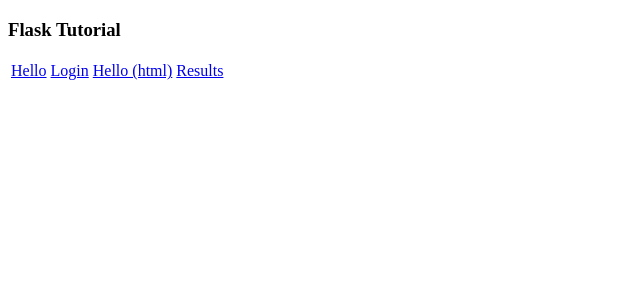
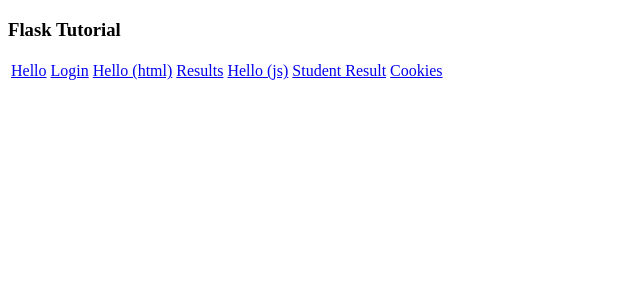
Before and after one commit to omereis/RTCM, a Flask app: page / in a window 1280 px wide. Shown: the top 300 px of the page, without its empty margins (0-640 px from the left). Run offline with Flask 3, Linux system fonts and the light colour scheme.

Commit message:
completed cookies

```diff
--- a/rtcm/rtcm.py
+++ b/rtcm/rtcm.py
@@ -1,5 +1,38 @@
-from flask import Flask, redirect, url_for, render_template, request
+from flask import Flask, redirect, url_for, render_template, request, make_response
 app = Flask(__name__)
+#------------------------------------------------------------------------------
+@app.route('/cookies')
+def	cookies():
+	return render_template("cookies_set.html")
+#------------------------------------------------------------------------------
+@app.route('/setcookie', methods = ['POST', 'GET'])
+def setcookie():
+	if request.method == 'POST':
+		user = request.form['nm']
+		resp = make_response(render_template('cookies_read.html'))
+		resp.set_cookie('userID', user)
+		return resp
+	else:
+		return 'GET'
+#------------------------------------------------------------------------------
+@app.route('/getcookie')
+def getcookie():
+   name = request.cookies.get('userID')
+   return '<h1>welcome '+name+'</h1>'
+#------------------------------------------------------------------------------
+@app.route('/student_result_form',methods = ['POST', 'GET'])
+def	student_form():
+	return render_template("student_result.html")
+#------------------------------------------------------------------------------
+@app.route('/student_result',methods = ['POST', 'GET'])
+def student_result():
+	if request.method == 'POST':
+		result = request.form
+		return render_template("student_report.html",result = result)
+	else:
+		eresult = None
+		return render_template("student_result.html",result = result)
+		#return 'GET'
 #------------------------------------------------------------------------------
 @app.route('/hello/<name>')
 def hello_name (name):
@@ -9,6 +42,10 @@
 def hello_world():
 	return render_template ('login.html')
 	#return 'Hello World'
+#------------------------------------------------------------------------------
+@app.route('/hello_js')
+def hello_js():
+	return render_template ('hello_js.html')
 #------------------------------------------------------------------------------
 @app.route('/hello_html')
 def hello_html():
--- /dev/null
+++ b/rtcm/static/rtcm.js
@@ -0,0 +1,3 @@
+function sayHello() {
+	alert("Hello World")
+ }
--- a/rtcm/templates/index.html
+++ b/rtcm/templates/index.html
@@ -15,6 +15,15 @@
 			<td>
 				<a href="/result">Results</a>
 			</td>
+			<td>
+				<a href="/hello_js">Hello (js)</a>
+			</td>
+			<td>
+				<a href="/student_result_form">Student Result</a>
+			</td>
+			<td>
+				<a href="cookies">Cookies</a>
+			</td>
 		</tr>
 	  </table>
    </body>
```
Also changed, not shown: rtcm/templates/cookies_read.html (added, +13 -0 lines), rtcm/templates/cookies_set.html (added, +9 -0 lines), rtcm/templates/hello_js.html (added, +13 -0 lines), rtcm/templates/student_report.html (added, +14 -0 lines), rtcm/templates/student_result.html (added, +12 -0 lines).
